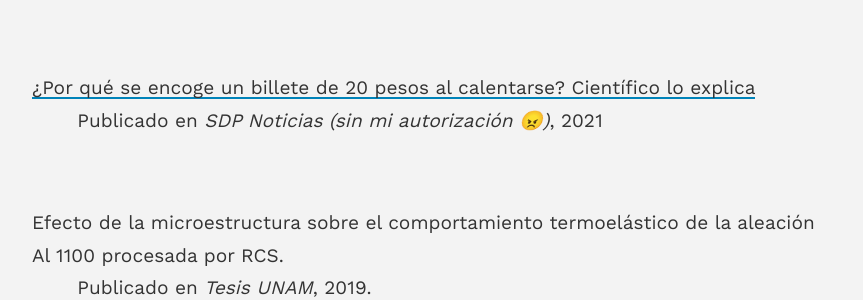
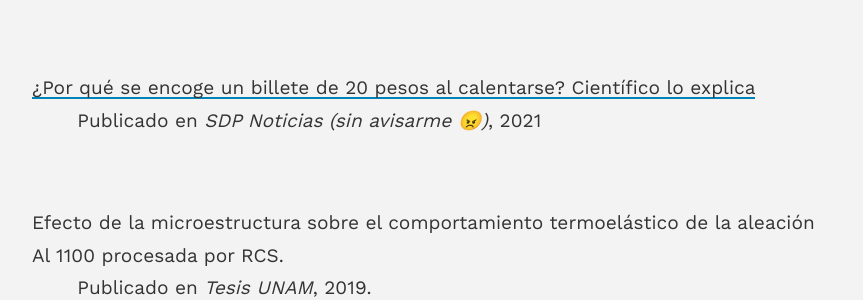
Before and after one commit to Heliouz/Heliouz.github.io, a Jekyll site: the page built from _pages/pubs.md, in a window 1280 px wide. Shown: the part 335-635 px from the top of the page, without its empty margins (208-1071 px from the left). Built offline with Jekyll 4.4.1, drawn with Linux system fonts in a browser that asks for light colours; emoji names are drawn with the system emoji font.

Commit message:
Update pubs.md

```diff
--- a/_pages/pubs.md
+++ b/_pages/pubs.md
@@ -17,7 +17,7 @@ published: true
 
 
 [¿Por qué se encoge un billete de 20 pesos al calentarse? Científico lo explica](https://www.sdpnoticias.com/estilo-de-vida/por-que-se-encoge-un-billete-de-20-pesos-al-calentarse-cientifico-lo-explica/){:target="_blank"}
-&nbsp;&nbsp;&nbsp;&nbsp;&nbsp;&nbsp; Publicado en _SDP Noticias (sin mi autorización :angry:)_, 2021
+&nbsp;&nbsp;&nbsp;&nbsp;&nbsp;&nbsp; Publicado en _SDP Noticias (sin avisarme :angry:)_, 2021
 
 <br>
 
```
